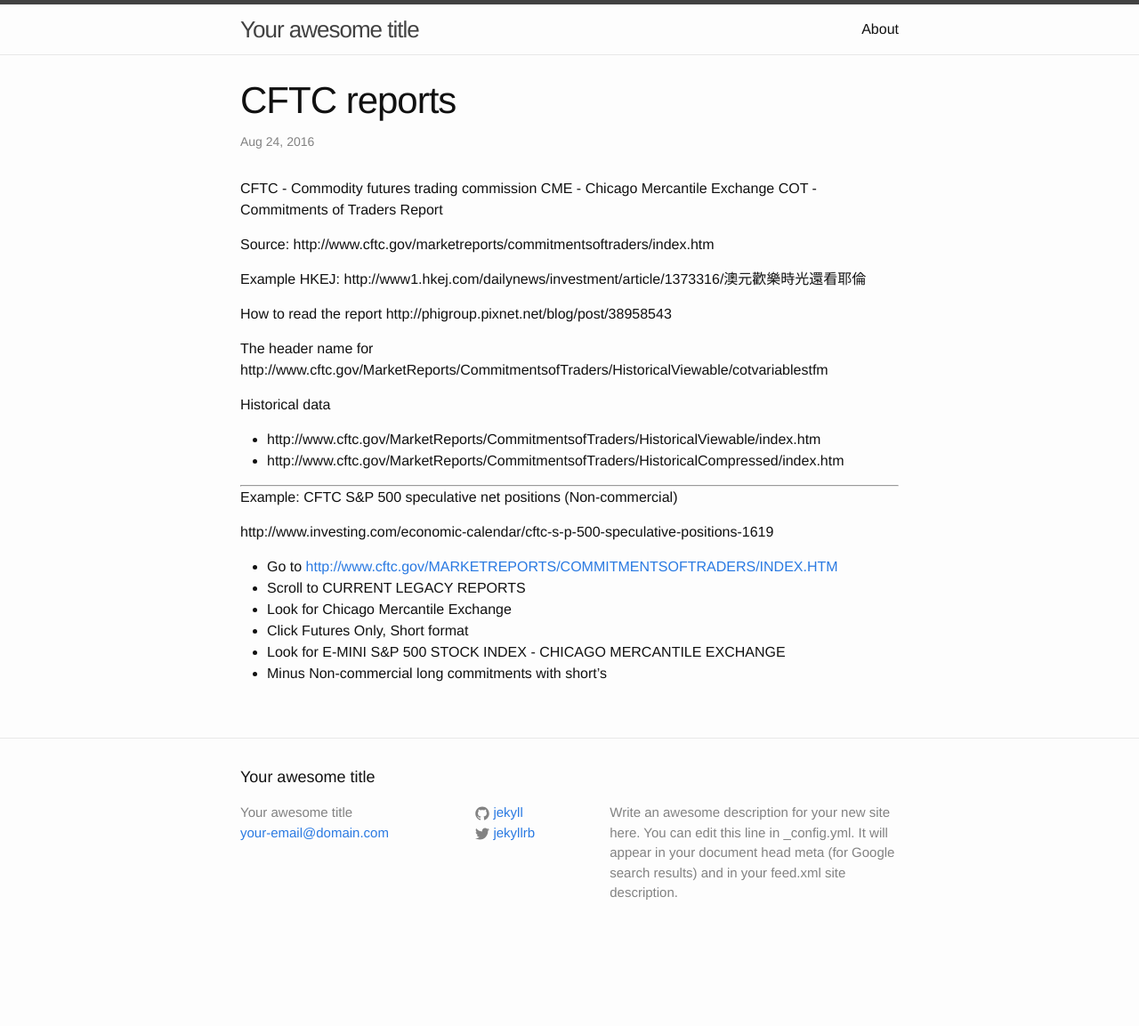
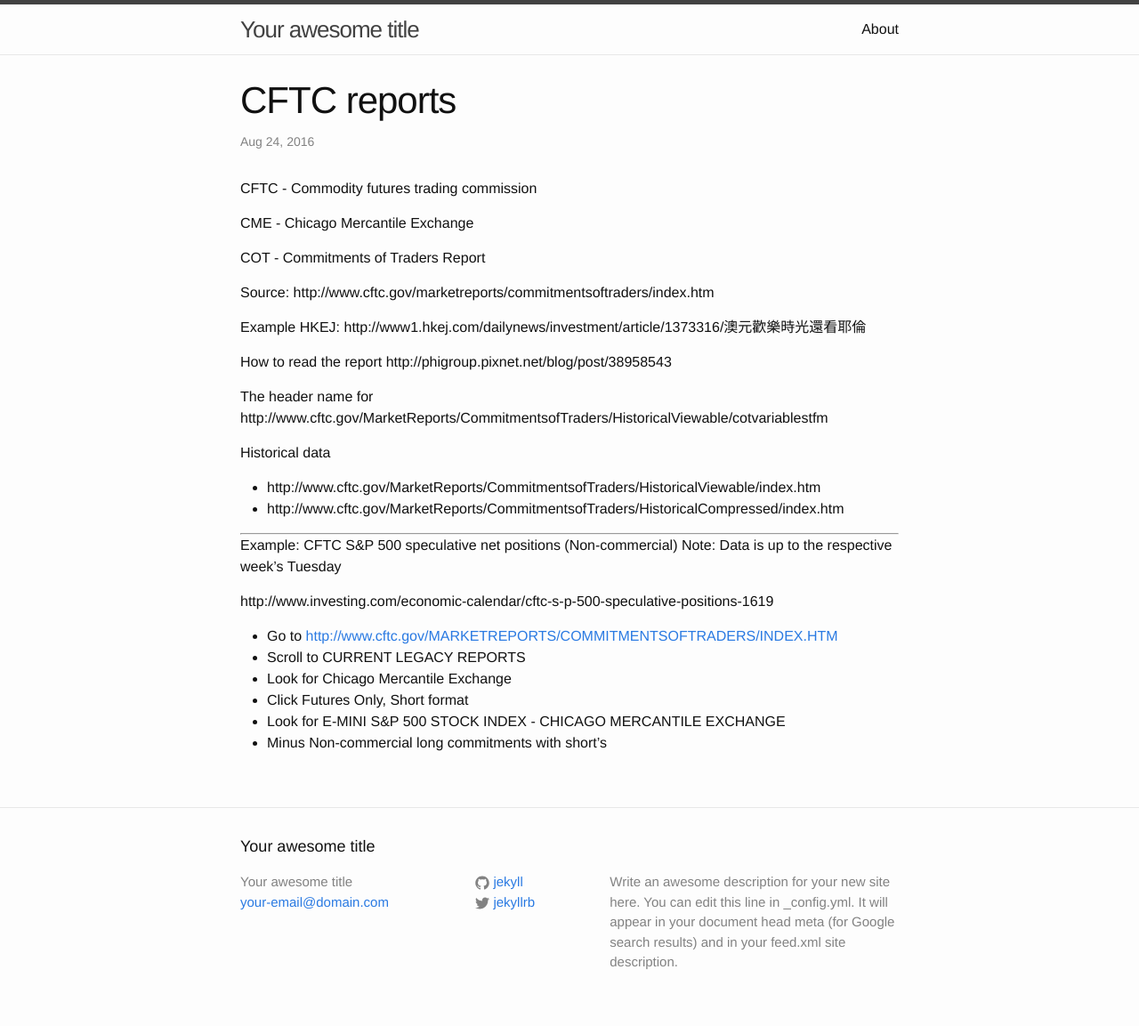
Before and after one commit to kitomicms/blog, a Jekyll site: the page built from _posts/2016-08-24-cftc-reports.md, in a window 1280 px wide. Shown: the whole page at 89% size. Built offline with Jekyll 4.4.1, drawn with Linux system fonts in a browser that asks for light colours; before the commit the page ends 1075 px from its top, so only the background shows below that.

Commit message:
Update 2016-08-24-cftc-reports.md

```diff
--- a/_posts/2016-08-24-cftc-reports.md
+++ b/_posts/2016-08-24-cftc-reports.md
@@ -6,7 +6,9 @@
 ---
 
 CFTC - Commodity futures trading commission
+
 CME - Chicago Mercantile Exchange
+
 COT - Commitments of Traders Report
 
 Source:
@@ -30,6 +32,7 @@
 
 Example:
 CFTC S&P 500 speculative net positions (Non-commercial)
+Note: Data is up to the respective week's Tuesday
 
 http://www.investing.com/economic-calendar/cftc-s-p-500-speculative-positions-1619
 - Go to <http://www.cftc.gov/MARKETREPORTS/COMMITMENTSOFTRADERS/INDEX.HTM>
```
